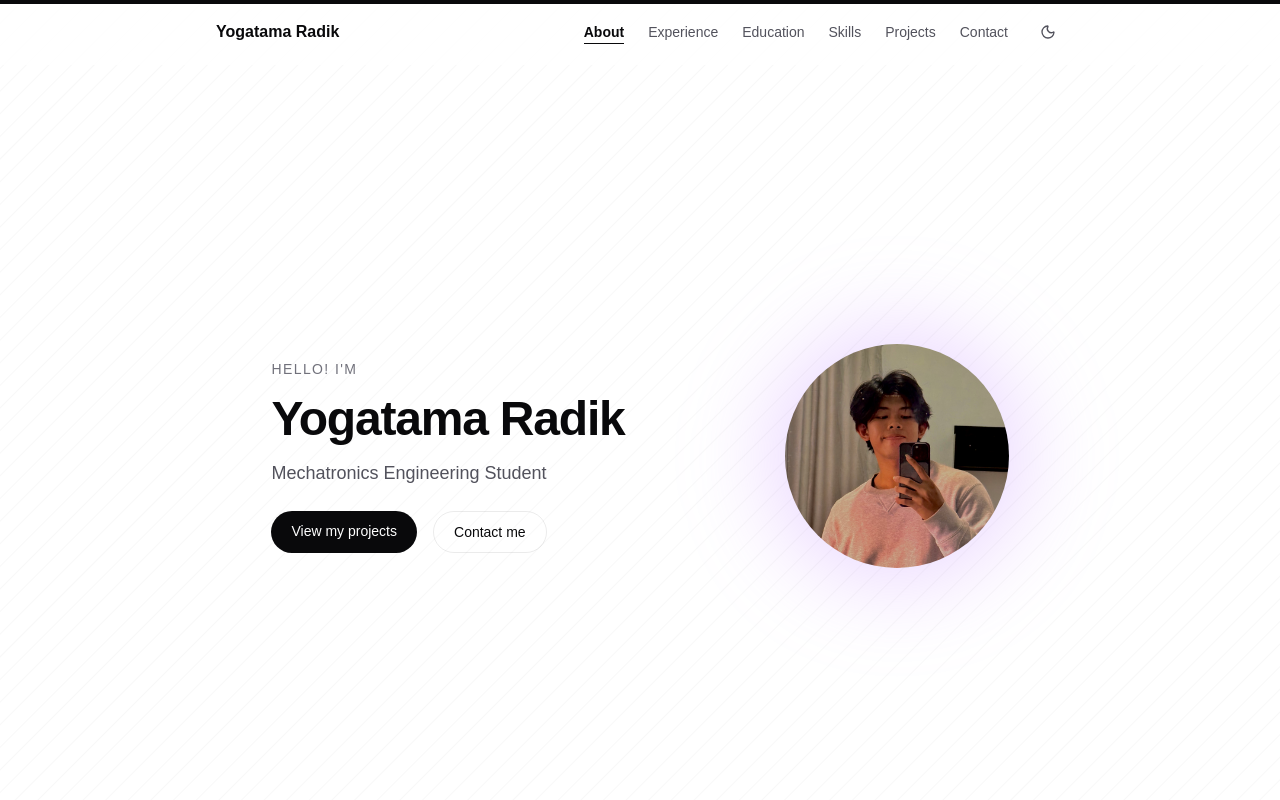
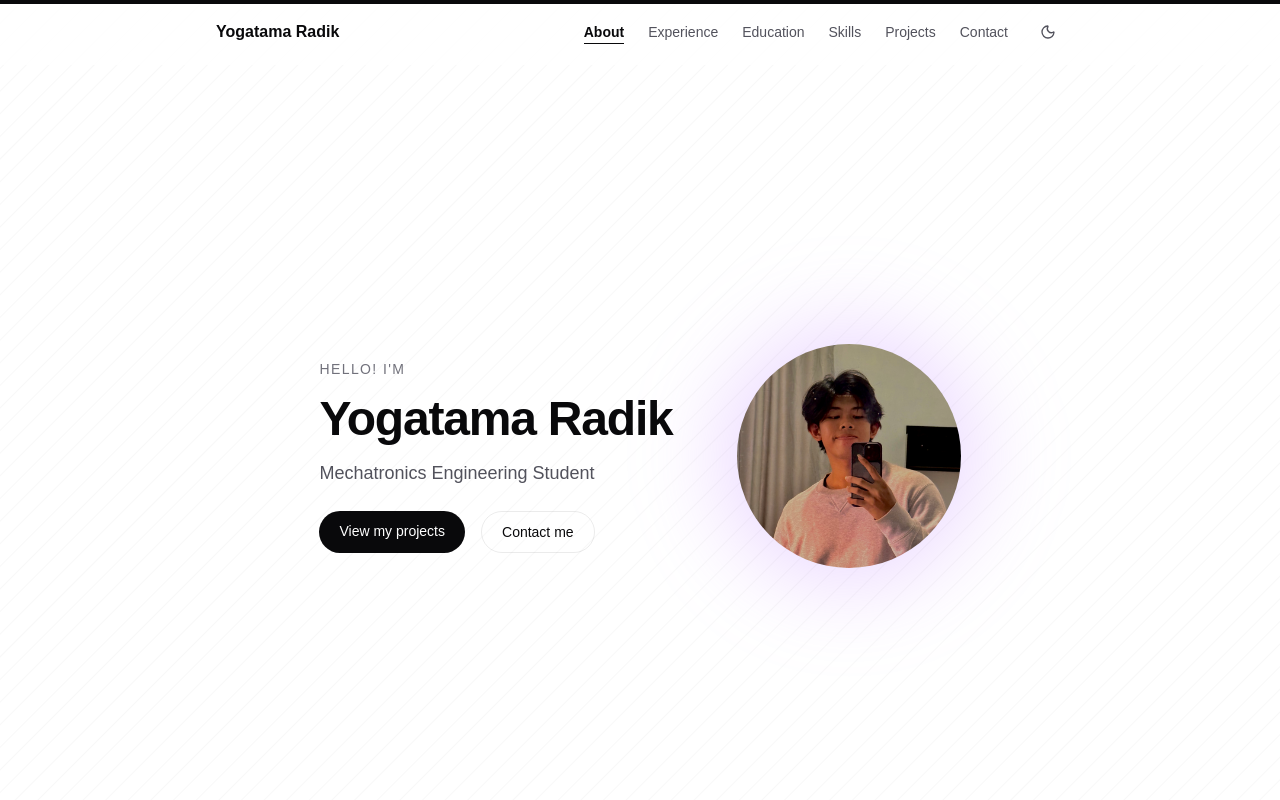
Before and after one commit to yogatamaRadik/my-portofolio, a Next.js app: page / in a window 1280 px wide. Shown: the top 800 px of the page. Built offline with nearby package versions, Linux system fonts and the light colour scheme.

Commit message:
feat: Polish-->Revision Batch 2

```diff
--- a/src/components/sections/Hero.tsx
+++ b/src/components/sections/Hero.tsx
@@ -5,11 +5,11 @@ import { HatchPattern } from "@/components/ui/HatchPattern";
 
 export function Hero() {
   return (
-    <FadeIn>
-      <section id="hero" className="flex min-h-[90vh] items-center">
-        <HatchPattern />
+    <section id="hero" className="flex min-h-[90vh] items-center">
+      <HatchPattern />
+      <FadeIn>
         <Container>
-          <div className="flex flex-col-reverse items-center gap-40 sm:flex-row sm:justify-between">
+          <div className="flex flex-col-reverse items-center justify-center gap-16 sm:flex-row">
             <div className="flex flex-col items-center gap-4 text-center sm:items-start sm:text-left">
               <p className="text-sm font-medium uppercase tracking-widest text-zinc-500 dark:text-zinc-500">
                 Hello! I'm
@@ -49,7 +49,7 @@ export function Hero() {
             </div>
           </div>
         </Container>
-      </section>
-    </FadeIn>
+      </FadeIn>
+    </section>
   );
 }
--- a/src/components/ui/FadeIn.tsx
+++ b/src/components/ui/FadeIn.tsx
@@ -10,6 +10,7 @@ type FadeInProps = {
 export function FadeIn({ children, delay = 0 }: FadeInProps) {
   return (
     <motion.div
+      className="w-full"
       initial={{ opacity: 0, y: 24 }}
       whileInView={{ opacity: 1, y: 0 }}
       viewport={{ once: true, margin: "-80px" }}
--- a/src/components/ui/NoiseTexture.tsx
+++ /dev/null
@@ -1,18 +0,0 @@
-export function NoiseTexture() {
-  return (
-    <svg
-      className="pointer-events-none absolute inset-0 -z-20 h-full w-full opacity-[0.03] dark:opacity-[0.05]"
-      aria-hidden="true"
-    >
-      <filter id="noise-filter">
-        <feTurbulence
-          type="fractalNoise"
-          baseFrequency="0.8"
-          numOctaves="2"
-          stitchTiles="stitch"
-        />
-      </filter>
-      <rect width="100%" height="100%" filter="url(#noise-filter)" />
-    </svg>
-  );
-}
```
Also changed, not shown: src/components/sections/About.tsx (indentation only), src/components/sections/Education.tsx (indentation only), src/components/sections/Experience.tsx (indentation only), src/components/sections/Projects.tsx (indentation only), src/components/sections/Skills.tsx (indentation only), src/components/ui/HatchPattern.tsx (indentation only).
